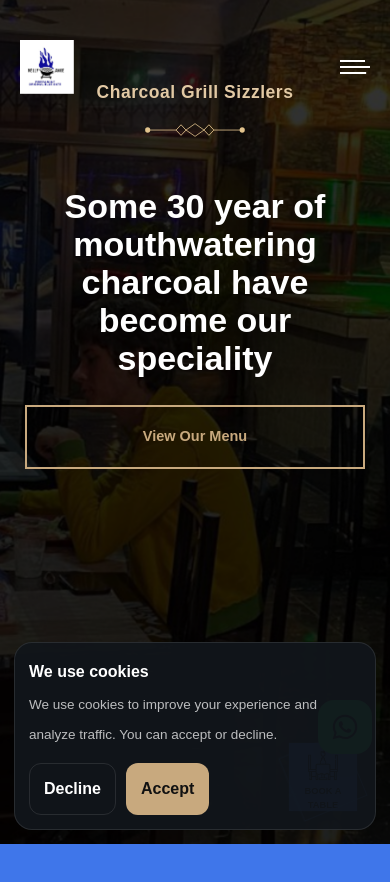
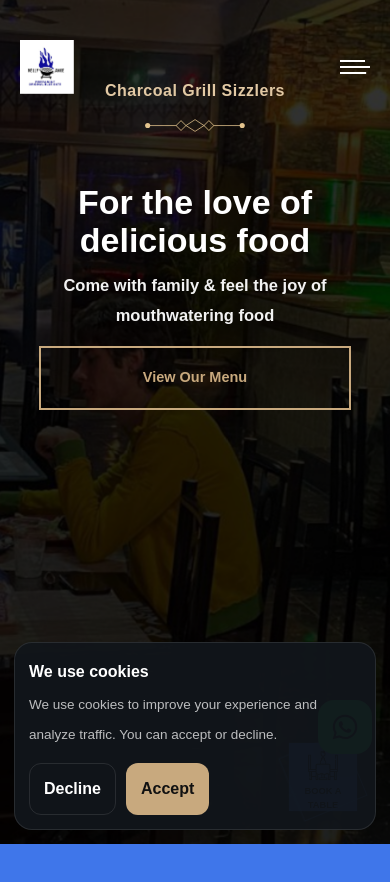
Before and after one commit to JosephLarbi21/Original-Blue-Gate, a React (Vite) app: page / in a window 390 px wide. Shown: the top 882 px of the page. Built offline with nearby package versions, Linux system fonts and the light colour scheme.

Commit message:
Updates 3.4

```diff
--- a/public/assets/css/style.css
+++ b/public/assets/css/style.css
@@ -3038,8 +3038,8 @@ body{
 
   /* Subtitle: bigger and readable */
   .hero .section-subtitle {
-    font-size: 1.75rem !important;
-    font-weight: 900 !important;
+    font-size: 1.6rem !important;
+    font-weight: 700 !important;
     padding: 10px 29px !important;
     border-radius: 999px !important;
     margin-bottom: 14px !important;
@@ -3049,7 +3049,7 @@ body{
   .hero .hero-title {
     font-size: 2rem !important;
     line-height: 1.12 !important;
-    font-weight: 900 !important;
+    font-weight: 700 !important;
     margin-bottom: 12px !important;
     text-shadow: 0 10px 28px rgba(0, 0, 0, 0.65) !important;
   }
--- a/src/App.jsx
+++ b/src/App.jsx
@@ -315,11 +315,13 @@ export default function App() {
                 <p className="label-2 section-subtitle slider-reveal">Charcoal Grill Sizzlers</p>
 
                 <h1 className="display-1 hero-title slider-reveal">
-                   Some 30 year of mouthwatering charcoal have become our speciality
-
+                  For the love of <br />
+                  delicious food
                 </h1>
 
-
+                <p className="body-2 hero-text slider-reveal">
+                  Come with family & feel the joy of mouthwatering food
+                </p>
 
                 <a href="#menu" className="btn btn-primary slider-reveal">
                   <span className="text text-1">View Our Menu</span>
@@ -334,7 +336,7 @@ export default function App() {
                   <img src="/assets/images/hero-slider-2.jpg" width="1880" height="950" alt="" className="img-cover" />
                 </div>
 
-                <p className="label-2 section-subtitle slider-reveal">Inspired by love</p>
+                <p className="label-2 section-subtitle slider-reveal">Delightful experience</p>
 
                 <h1 className="display-1 hero-title slider-reveal">
                   Flavors Inspired by <br />
@@ -367,7 +369,11 @@ export default function App() {
   Original Blue Gate
 </h1>
 
-
+<p className="body-2 hero-text slider-reveal">
+  Join us this Valentine’s Day for an unforgettable evening of great food,
+  smooth jazz & afrobeats, romantic ambiance, and special couple packages.
+  Limited tables available.
+</p>
 
 <a href="/valentines-booking" className="btn btn-primary slider-reveal">
   <span className="text text-1">Reserve for Valentine’s Day</span>
```
